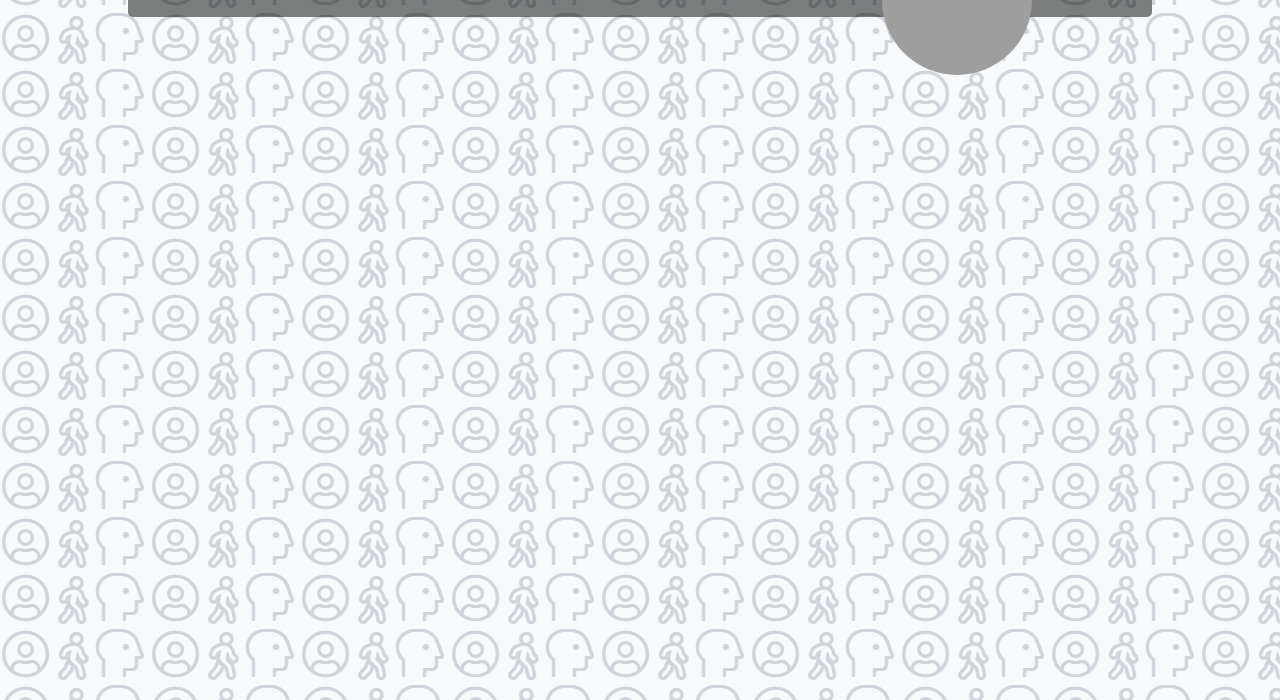
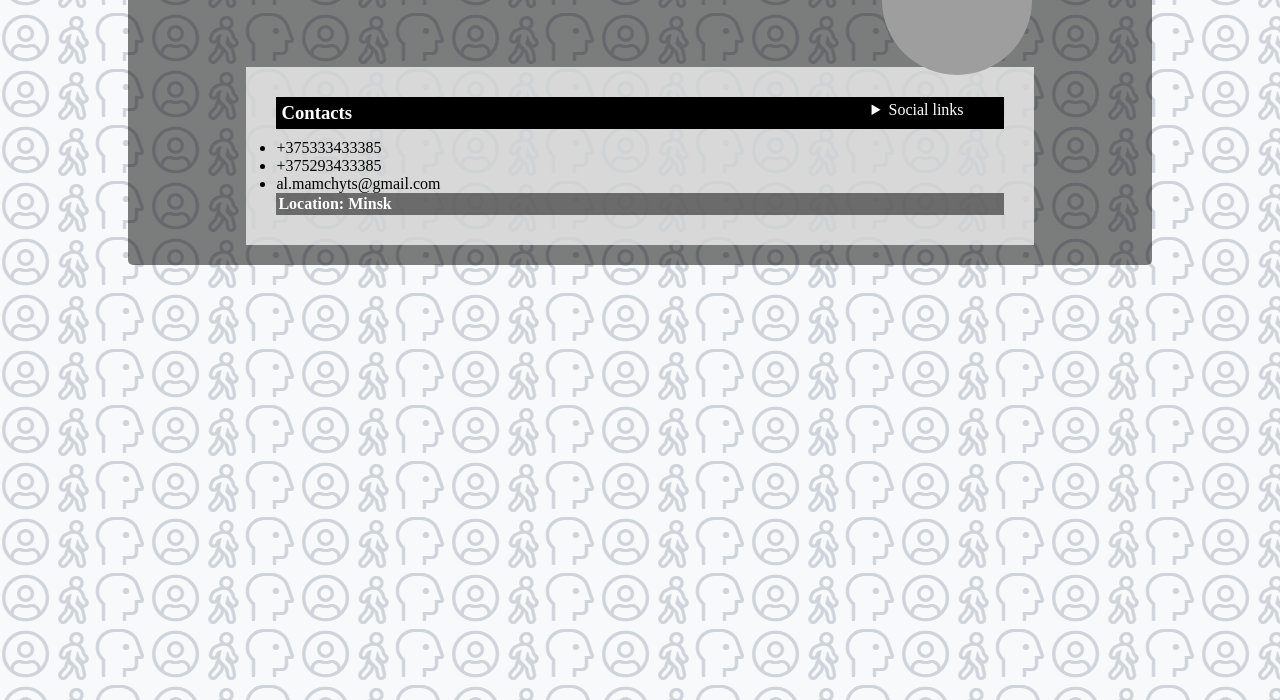
Before and after one commit to mAliaxandr/rsschool-cv, a plain HTML site: page index.html in a window 1280 px wide. Shown: the part 100-800 px from the top of the page. Drawn offline with Linux system fonts and the light colour scheme; grey boxes are pictures that could not be loaded.

Commit message:
feat: implement section contacts

```diff
--- a/css/style.css
+++ b/css/style.css
@@ -36,3 +36,39 @@ body {
     top: 5px;
     right: 120px;
 }
+
+.main{
+    width: 80%;
+    margin: 0 auto;
+    margin-top: 70px;
+    padding: 10px;
+    background: rgba(255,255,255, 0.7);
+}
+
+.main section{
+    margin: 20px;
+}
+
+.main-contacts{
+    position: relative;
+}
+
+.main-contacts-social{
+    position: absolute;
+    top: 4px;
+    right: 40px;
+    color: white;
+}
+
+h3{
+    color: white;
+    background: black;
+    padding: 5px;
+    margin: 10px 0;
+}
+
+h4{
+    color: white;
+    padding: 2px;
+    background:rgba(0,0,0, 0.5);
+}
--- a/index.html
+++ b/index.html
@@ -13,6 +13,22 @@
             <h1>Aliaksandr Mamchyts - FrontEnd Developer</h1>
             <div class="header-avatar"></div>
         </header>
+        <main class="main">
+            <section class="main-contacts">
+                <h3>Contacts</h3>
+                <ul>
+                    <li>+375333433385</li>
+                    <li>+375293433385</li>
+                    <li>al.mamchyts@gmail.com</li>
+                </ul>
+                <h4>Location: Minsk</h4>
+                <details class="main-contacts-social">
+                    <summary>Social links</summary>
+                    <a href="https://www.facebook.com/aliaksandr.mamchyts" target="blank"><img src="img/facebook.png" alt="Facebook"></a>
+                    <a href="https://www.linkedin.com/in/aliaksandr-mamchyts-369767134/" target="blank"><img src="img/linkedin.png" alt="Linkedin"></a>
+                </details>
+        </section>
+        </main>
     </div>
 </body>
 </html>
```
Also changed, not shown: img/facebook.png (added), img/linkedin.png (added).
